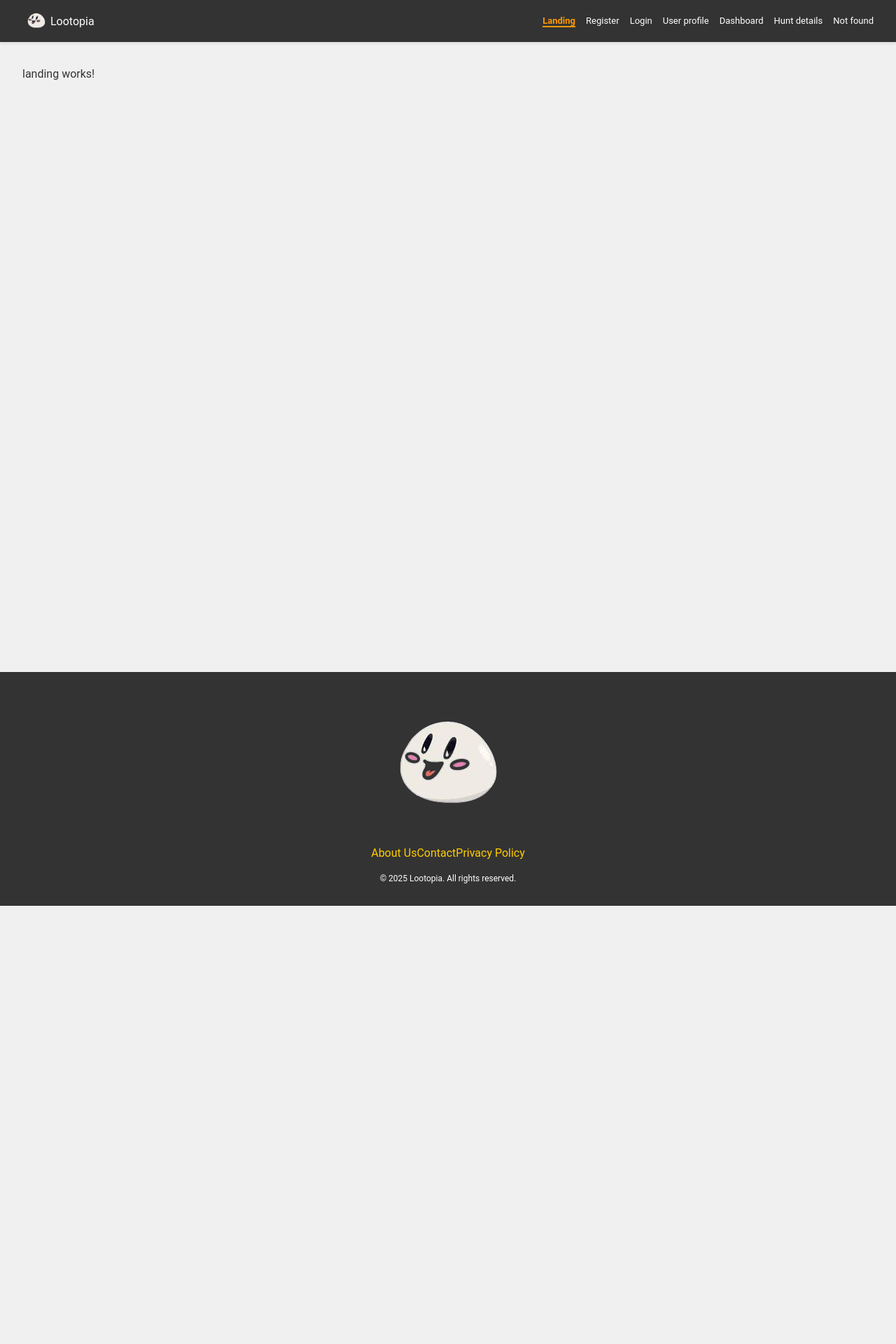
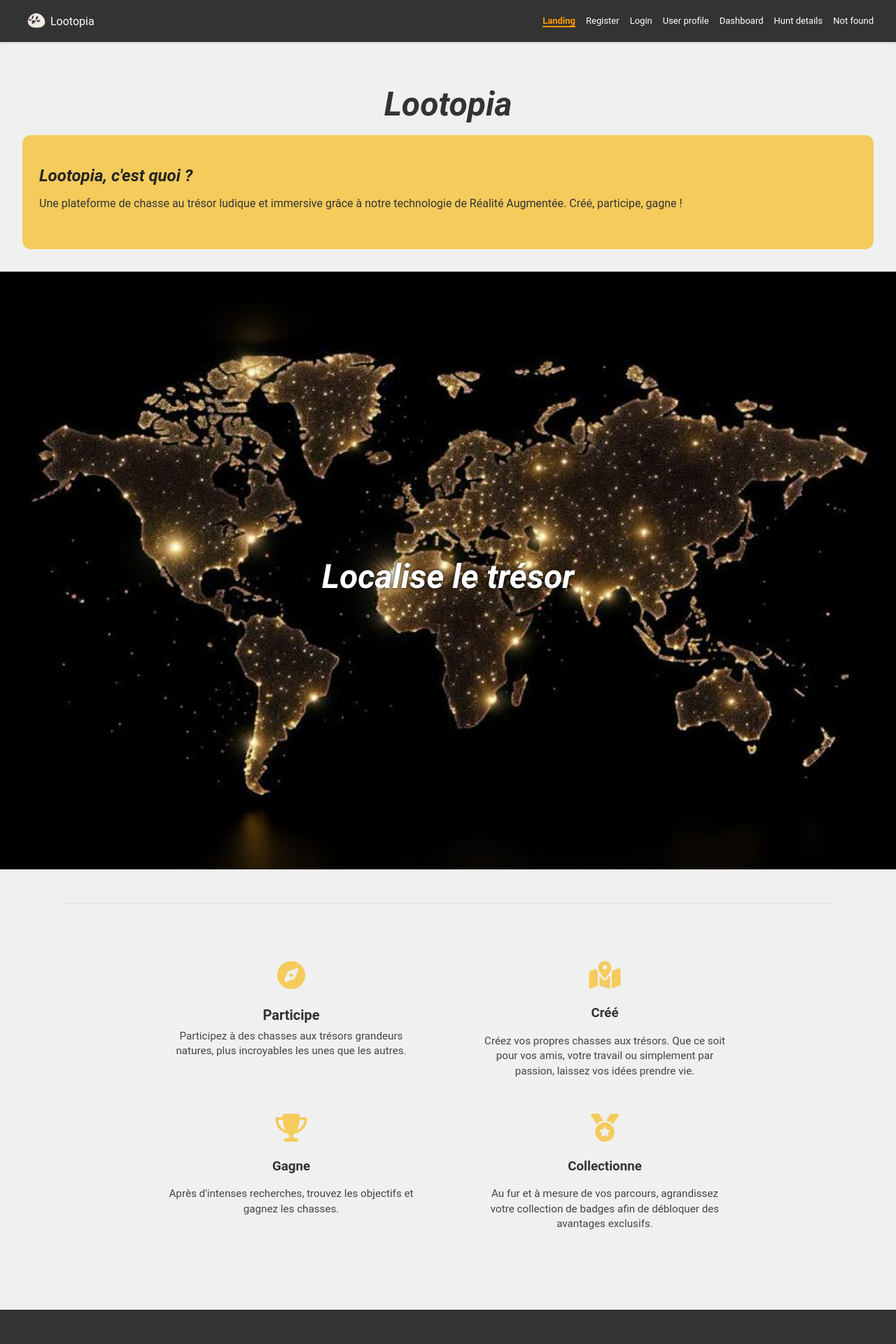
Before and after one commit to BriceNogue/Lootopia-front, an Angular app in the folder lootopia-front/: page /landing in a window 1280 px wide. Before the commit this address had no page. Shown: the top 1920 px of the page at 70% size. Before the commit the page ends 1294 px from the top, so only its background shows below. Built offline with nearby package versions, Linux system fonts and the light colour scheme.

Commit message:
feat[landing]: first commit horrible

```diff
--- a/lootopia-front/package.json
+++ b/lootopia-front/package.json
@@ -18,6 +18,7 @@
     "@angular/platform-browser": "^19.1.0",
     "@angular/platform-browser-dynamic": "^19.1.0",
     "@angular/router": "^19.1.0",
+    "react-icons": "^5.5.0",
     "rxjs": "~7.8.0",
     "tslib": "^2.3.0",
     "zone.js": "~0.15.0"
--- a/lootopia-front/src/app/pages/landing/landing.component.html
+++ b/lootopia-front/src/app/pages/landing/landing.component.html
@@ -1 +1,57 @@
-<p>landing works!</p>
+<section class="landing-container">
+    <h1 class="title">Lootopia</h1>
+
+    <div class="container-gold">
+      <h2 class="subtitle">Lootopia, c'est quoi ?</h2>
+      <p class="description">
+        Une plateforme de chasse au trésor ludique et immersive grâce à notre technologie de Réalité Augmentée. Créé, participe, gagne !
+      </p>
+    </div>
+</section>
+
+    <div class="full-width-image">
+      <img src="assets/images/maps.jpg" alt="Carte du trésor" class="image" />
+      <p class="overlay-text">Localise le trésor</p>
+    </div>
+
+    <div class="separator"></div>
+
+    <!-- FEATURES SECTION -->
+    <section class="features-section">
+      <div class="feature-box">
+        <div class="feature-icon">
+          <i class="fa-solid fa-compass"></i>
+        </div>
+        <h3 class="feature-title">Participe</h3>
+        <p class="feature-text">
+          Participez à des chasses aux trésors grandeurs natures, plus incroyables les unes que les autres.
+        </p>
+      </div>
+      <div class="feature-box">
+        <span class="feature-icon">
+          <i class="fa-solid fa-map-location-dot"></i>
+        </span>
+        <div class="feature-content">
+          <h3>Créé</h3>
+          <p class="feature-text">Créez vos propres chasses aux trésors. Que ce soit pour vos amis, votre travail ou simplement par passion, laissez vos idées prendre vie.</p>
+        </div>
+      </div>
+      <div class="feature-box">
+        <span class="feature-icon">
+          <i class="fa-solid fa-trophy"></i>
+        </span>
+        <div class="feature-content">
+          <h3>Gagne</h3>
+          <p class="feature-text">Après d'intenses recherches, trouvez les objectifs et gagnez les chasses.</p>
+        </div>
+      </div>
+      <div class="feature-box">
+        <span class="feature-icon">
+          <i class="fa-solid fa-medal"></i>
+        </span>
+        <div class="feature-content">
+          <h3>Collectionne</h3>
+          <p class="feature-text">Au fur et à mesure de vos parcours, agrandissez votre collection de badges afin de débloquer des avantages exclusifs.</p>
+        </div>
+      </div>
+    </section>
--- a/lootopia-front/src/app/pages/landing/landing.component.scss
+++ b/lootopia-front/src/app/pages/landing/landing.component.scss
@@ -0,0 +1,138 @@
+.landing-container {
+    display: flex;
+    flex-direction: column;
+    // align-items: center;
+    // text-align: center;
+
+    .title {
+      font-family: 'Roboto', serif;
+      font-style: italic;
+      margin-bottom: 1rem;
+      text-align: center;
+    }
+
+    .subtitle {
+      font-family: 'Roboto', serif;
+      font-style: italic;
+      color: #242423;
+      margin-bottom: 0.5rem;
+    }
+
+    .description {
+      font-family: 'Roboto', serif;
+      color: #333533;
+      margin-bottom: 2rem;
+      max-width: 90%;
+    }
+
+    .container-gold {
+      background: #F5CB5C;
+      border-radius: 12px;
+      padding: 1.5rem;
+      max-width: 100%;
+      margin-bottom: 2rem;
+    }
+
+    // Responsive : tablette et +
+    @media screen and (min-width: 600px) {
+      .title {
+        font-size: 3rem;
+      }
+
+      .description {
+        font-size: 1rem;
+      }
+
+      .image-container {
+        max-width: 480px;
+      }
+    }
+
+    @media screen and (min-width: 900px) {
+      .landing-container {
+        padding: 3rem;
+      }
+
+      .image-container {
+        max-width: 600px;
+      }
+
+      .overlay-text {
+        font-size: 1.5rem;
+      }
+    }
+}
+
+// -------- IMAGE MAPS -------- //
+.full-width-image {
+  position: relative;
+  width: 100vw;
+  margin-left: calc(-50vw + 50%);
+  margin-bottom: 2rem;
+
+  .image {
+    width: 100%;
+    height: auto;
+    border-radius: 0;
+    display: block;
+  }
+
+  .overlay-text {
+    position: absolute;
+    bottom: 40%;
+    width: 100%;
+    color: #fff;
+    font-style: italic;
+    font-weight: bold;
+    font-size: 3rem;
+    text-align: center;
+    text-shadow: 0 0 5px #000;
+  }
+}
+// -------- IMAGE MAPS -------- //
+
+.separator {
+  height: 1px;
+  background-color: #DCE1DE; // gris clair
+  width: 90%;
+  margin: 3rem auto;
+}
+
+
+// -------- FEATURES SECTION -------- //
+.features-section {
+  display: flex;
+  justify-content: center;
+  gap: 3rem;
+  padding: 2rem 1rem;
+  flex-wrap: wrap;
+  max-width: 900px;
+  margin: 0 auto;
+}
+
+.feature-box {
+  flex: 1 1 300px;
+  max-width: 400px;
+  text-align: center;
+
+  .feature-icon {
+    font-size: 2.5rem;
+    color: #F5CB5C;
+    margin-bottom: 0.75rem;
+  }
+
+  .feature-title {
+    font-size: 1.25rem;
+    font-weight: bold;
+    margin-bottom: 0.5rem;
+  }
+
+  .feature-text {
+    font-size: 0.95rem;
+    line-height: 1.4;
+    color: #444;
+    margin: 0 auto;
+    max-width: 90%;
+  }
+}
+// -------- FEATURES SECTION -------- //
--- a/lootopia-front/src/index.html
+++ b/lootopia-front/src/index.html
@@ -6,6 +6,7 @@
   <base href="/">
   <meta name="viewport" content="width=device-width, initial-scale=1">
   <link rel="icon" type="image/x-icon" href="favicon.ico">
+  <link rel="stylesheet" href="https://cdnjs.cloudflare.com/ajax/libs/font-awesome/6.5.0/css/all.min.css" integrity="sha512-..." crossorigin="anonymous"/>
 </head>
 <body>
   <app-root></app-root>
```
Also changed, not shown: lootopia-front/public/assets/images/maps.jpg (added), 1 other file (tests, documents, lock files or other folders).
